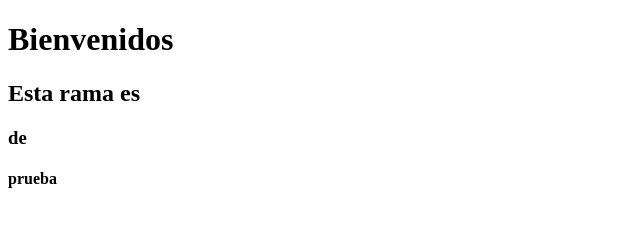
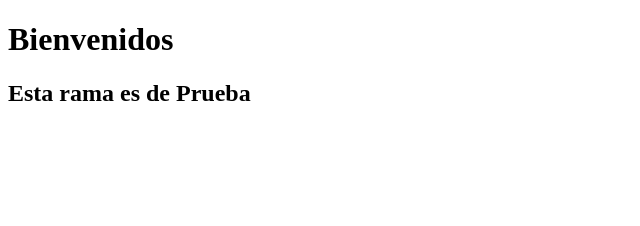
Before and after one commit to Diegow7/PrySimplePageWeb2, a plain HTML site: page index.html in a window 1280 px wide. Shown: the whole page, without its empty margins (0-640 px from the left). Drawn offline with Linux system fonts and the light colour scheme.

Commit message:
Fusion rama

```diff
--- a/index.html
+++ b/index.html
@@ -8,9 +8,12 @@
 <body>
 
     <h1>Bienvenidos</h1>
-    <h2> Esta rama es </h2>
-    <h3> de  </h3>
-    <h4> prueba </h4>
+
+
+
+
+
+    <h2> Esta rama es de Prueba </h2>
 
 </body>
 </html>
```
